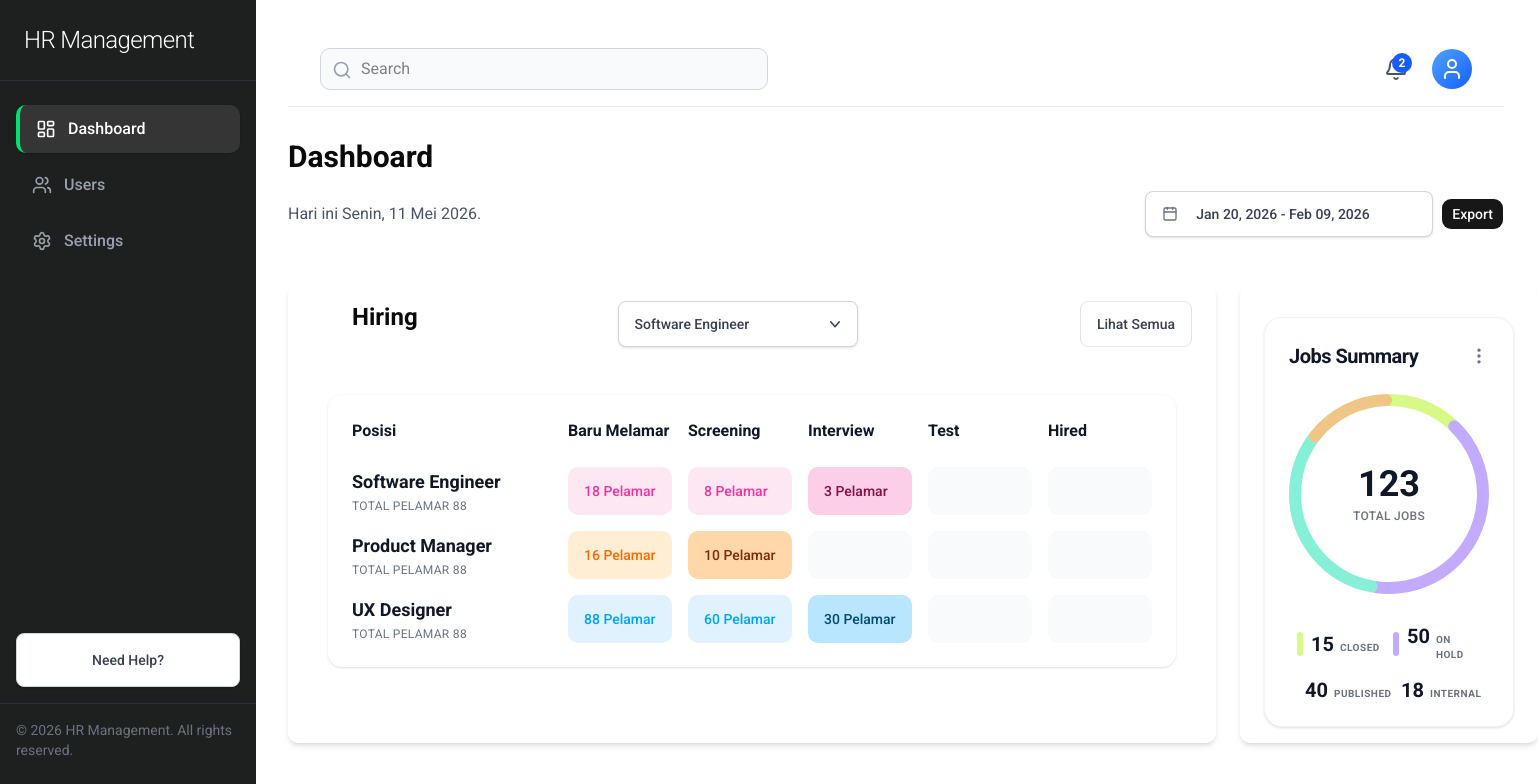
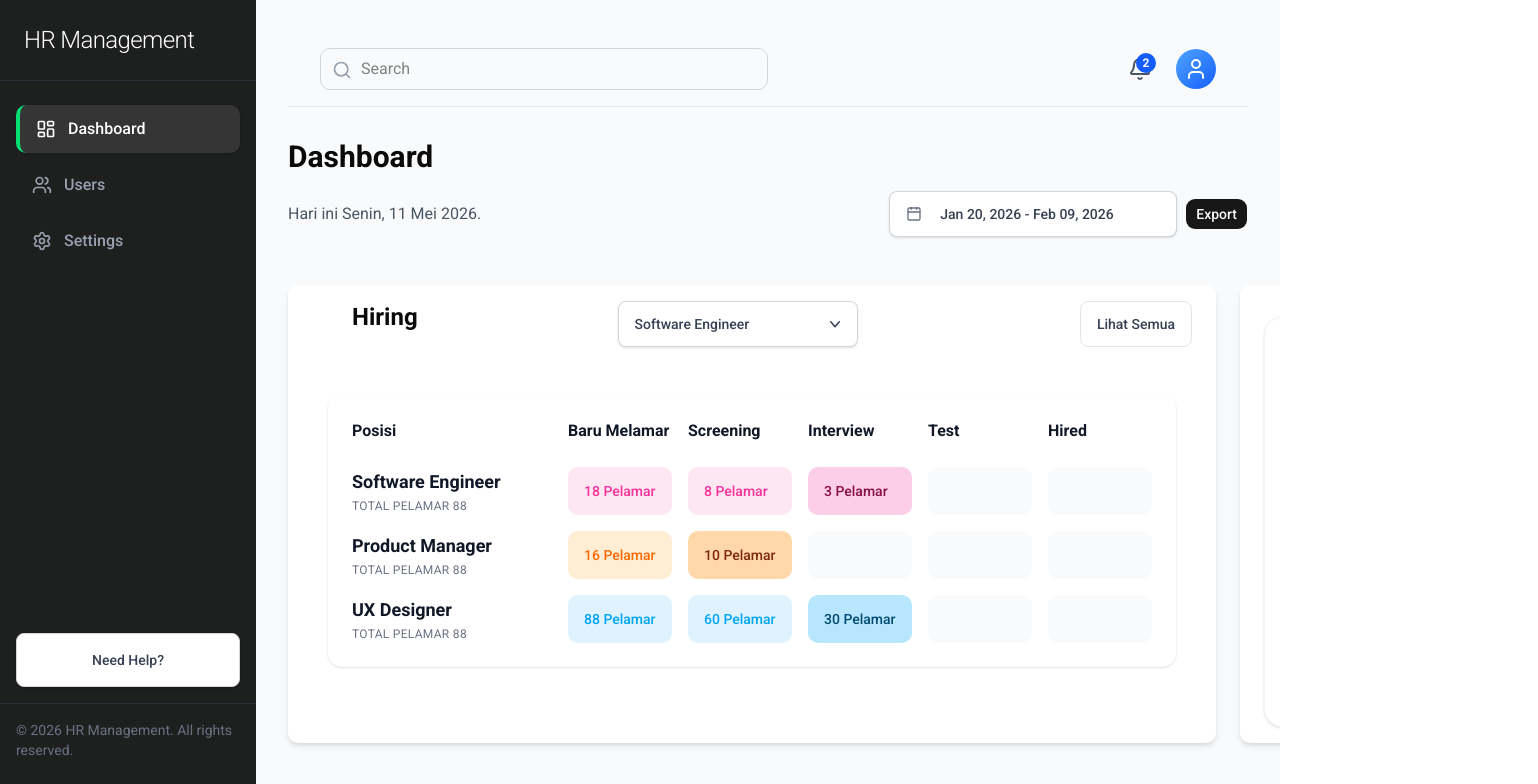
Before and after one commit to AmarMsd/dashboard-next-js, a Next.js app: page / in a window 1280 px wide. Shown: the top 784 px of the page, 1538 px wide, since content can reach past the window. Built offline with nearby package versions, Linux system fonts and the light colour scheme; sample sign-in values are in the browser's storage.

Commit message:
feat: add navbar components

```diff
--- a/src/app/(dashboard)/layout.jsx
+++ b/src/app/(dashboard)/layout.jsx
@@ -1,16 +1,22 @@
+'use client';
+import { useAuth } from '@/hooks/useAuth';
 import SidebarMenu from "../../components/SidebarMenu/SidebarMenu";
 
 export default function DashboardLayout({ children }) {
+  useAuth();
+
   return (
-    <section className="flex min-h-screen">
-      <aside className="w-64 bg-gray-800 text-white">
-        <SidebarMenu />
-      </aside>
+    <section className="flex flex-col min-h-screen">
+      <div className="flex flex-1">
+        <aside className="w-64 bg-gray-800 text-white">
+          <SidebarMenu />
+        </aside>
 
 
-      <main className="flex-1 p-8 w-full">
-        {children} {}
-      </main>
+        <main className="flex-1 p-8 w-full bg-gray-50 overflow-auto">
+          {children} {}
+        </main>
+      </div>
     </section>
   );
 }
```
